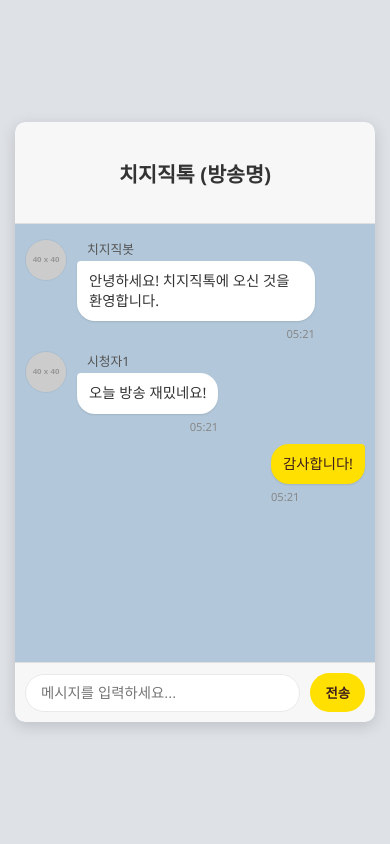
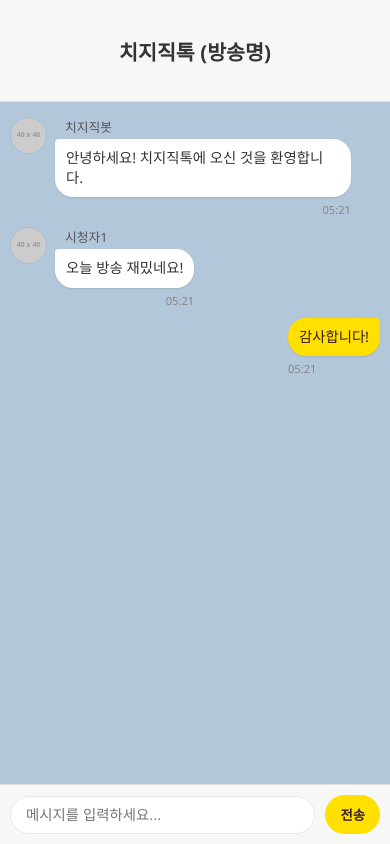
Before and after one commit to kogasa4875/ChzzkChat, a plain HTML site: page index.html in a window 390 px wide. Drawn offline with Linux system fonts and the light colour scheme; placeholder pictures from the web are drawn by us.

Commit message:
Update style.css

```diff
--- a/style.css
+++ b/style.css
@@ -1,4 +1,4 @@
-/* 기본 설정 */
+/* 기본 설정: 모든 화면에 공통 적용 */
 body {
     font-family: 'Noto Sans KR', 'Segoe UI', Tahoma, Geneva, Verdana, sans-serif;
     margin: 0;
@@ -17,10 +17,11 @@ body {
     display: flex;
     flex-direction: column;
     border-radius: 10px;
-    box-shadow: 0 4px 15px rgba(0, 0, 0, 0.15); /* 부드러운 그림자 */
+    box-shadow: 0 4px 15px rgba(0, 0, 0, 0.15);
     background-color: #b2c7d9;
     overflow: hidden;
-    position: relative; /* 자식 요소 포지셔닝을 위해 */
+    position: relative;
+    transition: all 0.3s ease-in-out; /* 부드러운 전환 효과 */
 }
 
 /* 상단 헤더 */
@@ -34,14 +35,14 @@ body {
     border-bottom: 1px solid #e0e0e0;
 }
 
-/* 채팅 메시지 목록 영역 */
+/* 메시지 영역 */
 .chat-messages {
     flex-grow: 1;
     padding: 15px 10px;
     overflow-y: auto;
     display: flex;
     flex-direction: column;
-    gap: 10px; /* 메시지 사이 간격 */
+    gap: 10px;
 }
 
 /* 스크롤바 커스텀 */
@@ -49,11 +50,11 @@ body {
     width: 8px;
 }
 .chat-messages::-webkit-scrollbar-thumb {
-    background-color: #889bb0; /* 짙은 파란색 */
+    background-color: #889bb0;
     border-radius: 10px;
 }
 .chat-messages::-webkit-scrollbar-track {
-    background-color: transparent; /* 투명한 트랙 */
+    background-color: transparent;
 }
 
 /* 입력창 영역 */
@@ -128,7 +129,7 @@ body {
 }
 .message-bubble {
     padding: 10px 12px;
-    border-radius: 18px; /* 더 둥근 모서리 */
+    border-radius: 18px;
     word-break: break-word;
     font-size: 0.9em;
     line-height: 1.4;
@@ -138,12 +139,12 @@ body {
 .message-row.other .message-bubble {
     background-color: #ffffff;
     color: #333;
-    border-top-left-radius: 4px; /* 꼬리표 */
+    border-top-left-radius: 4px;
 }
 .message-row.mine .message-bubble {
     background-color: #ffe000;
     color: #3c1e1e;
-    border-top-right-radius: 4px; /* 꼬리표 */
+    border-top-right-radius: 4px;
 }
 .message-time {
     font-size: 0.7em;
@@ -157,3 +158,44 @@ body {
     margin-right: 5px;
     margin-left: 0;
 }
+
+/* =======================================
+   미디어 쿼리: 태블릿 및 모바일 환경 최적화
+   ======================================= */
+@media (max-width: 768px) {
+    body {
+        /* 태블릿에서는 전체 화면을 차지하도록 설정 */
+        align-items: flex-start;
+        min-height: 100vh;
+        background-color: #b2c7d9; /* 배경색 통일 */
+    }
+
+    .chat-wrapper {
+        width: 100vw; /* 화면 너비 전체를 사용 */
+        height: 100vh; /* 화면 높이 전체를 사용 */
+        border-radius: 0; /* 모서리 둥근 효과 제거 */
+        box-shadow: none; /* 그림자 제거 */
+    }
+
+    .chat-header, .chat-input-area {
+        z-index: 10; /* 입력창과 헤더가 항상 최상단에 보이도록 */
+    }
+
+    .chat-messages {
+        padding-bottom: 70px; /* 입력창과 겹치지 않도록 여백 추가 */
+    }
+
+    .profile-img {
+        width: 35px;
+        height: 35px;
+        margin-right: 8px;
+    }
+
+    .message-content {
+        max-width: 80%; /* 태블릿에서는 더 넓게 사용 */
+    }
+
+    .message-bubble {
+        padding: 9px 11px;
+    }
+}
```
